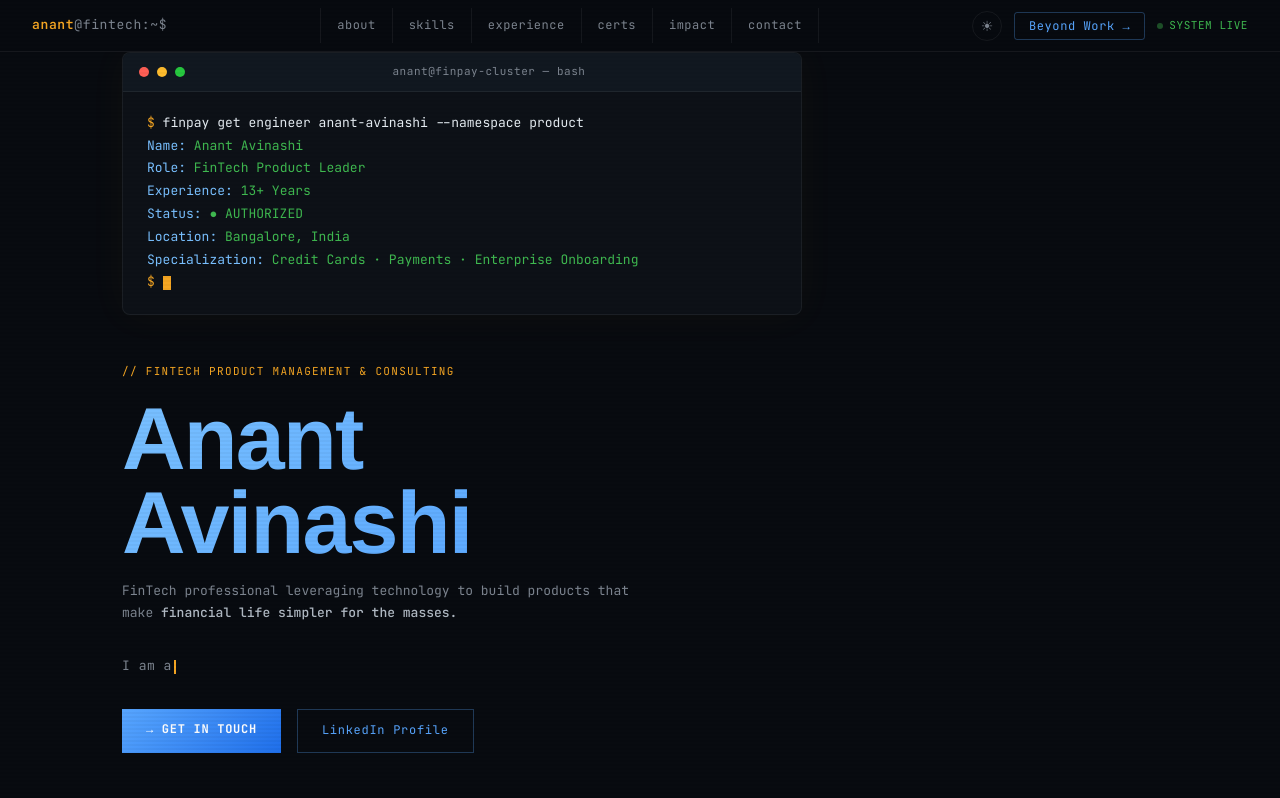
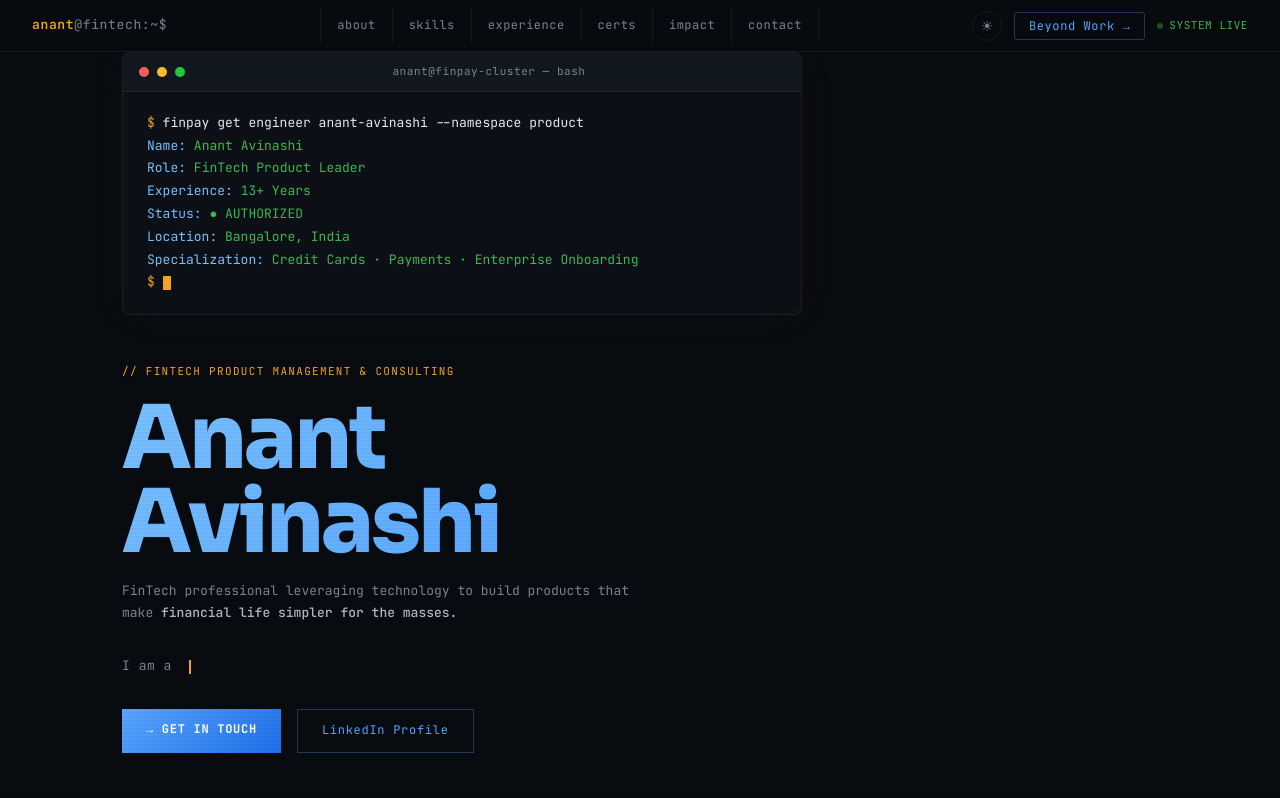
Before and after one commit to Anant1419/Portfolio, a plain HTML site: page index.html in a window 1280 px wide. Shown: the top 798 px of the page. Drawn offline with Linux system fonts and the light colour scheme.

Commit message:
Hero name in Sora bold; fix typewriter spacing
- Load Sora 600/700/800 from Google Fonts
- Apply Sora 800 to .hero-name with tighter letter-spacing
- Replace flex layout on .hero-typed-wrap with inline rendering
  and add 0.4rem margin so "I am a" has space before the role

Co-Authored-By: Claude Sonnet 4.6 <noreply@anthropic.com>

```diff
--- a/css/style.css
+++ b/css/style.css
@@ -130,15 +130,12 @@ h2 {
 
 /* TYPING ANIMATION */
 .hero-typed-wrap {
-  display: flex;
-  align-items: center;
-  gap: 0;
   font-size: 13px;
   color: var(--text-dim);
   margin-bottom: 2rem;
   letter-spacing: 0.04em;
 }
-.hero-typed-prefix { color: var(--text-dim); }
+.hero-typed-prefix { color: var(--text-dim); margin-right: 0.4rem; }
 .hero-typed-text { color: var(--amber); font-weight: 600; }
 .hero-typed-cursor {
   display: inline-block;
@@ -220,11 +217,11 @@ body.beyond-work .nav-links a:not([href="#contact"]) { opacity: 0.3; pointer-eve
   margin-bottom: 1rem;
 }
 .hero-name {
-  font-family: var(--sans);
+  font-family: 'Sora', var(--sans);
   font-size: clamp(3rem, 8vw, 5.5rem);
   font-weight: 800;
   line-height: 0.95;
-  letter-spacing: -0.02em;
+  letter-spacing: -0.03em;
   background: linear-gradient(135deg, #79c0ff 0%, #58a6ff 50%, #1f6feb 100%);
   -webkit-background-clip: text;
   background-clip: text;
--- a/index.html
+++ b/index.html
@@ -7,7 +7,7 @@
 <meta name="description" content="FinTech professional leveraging technology to build products that make financial life simpler for the masses." />
 <link rel="preconnect" href="https://fonts.googleapis.com" />
 <link rel="preconnect" href="https://fonts.gstatic.com" crossorigin />
-<link href="https://fonts.googleapis.com/css2?family=JetBrains+Mono:wght@300;400;500;600;700&display=swap" rel="stylesheet" />
+<link href="https://fonts.googleapis.com/css2?family=JetBrains+Mono:wght@300;400;500;600;700&family=Sora:wght@600;700;800&display=swap" rel="stylesheet" />
 <link rel="stylesheet" href="css/style.css" />
 </head>
 <body>
```
